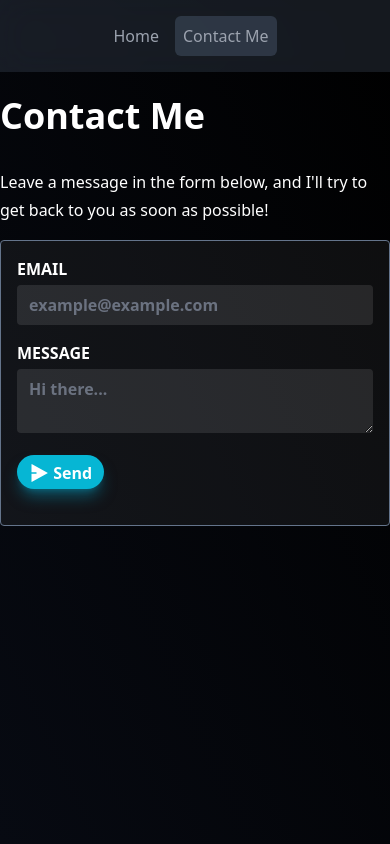
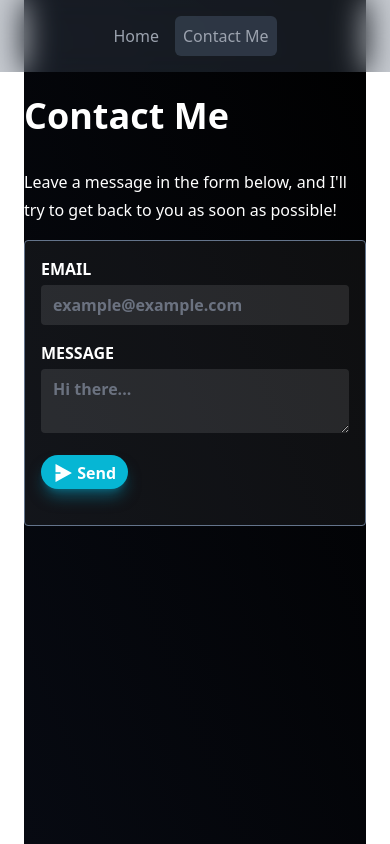
Before and after one commit to Maplerxyz/compositr.dev, a Next.js app: page /contact in a window 390 px wide. Built offline with nearby package versions, Linux system fonts and the light colour scheme.

Commit message:
refactor(common): move sm:m-0 mx-6 to corelayout
Signed-off-by: Jim (Compositr) <jimke2000@gmail.com>

```diff
--- a/src/common/layouts/core/CoreLayout.tsx
+++ b/src/common/layouts/core/CoreLayout.tsx
@@ -4,7 +4,7 @@ import type CoreProps from "@/common/typings/core/CoreProps";
 export default function CoreLayout(props: CoreProps) {
   return (
     <>
-      <div className="bg-gradient-to-bl from-black to-[#070a12] flex flex-row justify-center min-h-screen text-white">
+      <div className="bg-gradient-to-bl from-black to-[#070a12] flex flex-row justify-center min-h-screen text-white sm:m-0 mx-6">
         <NavBar />
         <main className="mt-24">{props.children}</main>
       </div>
--- a/src/pages/index.tsx
+++ b/src/pages/index.tsx
@@ -7,7 +7,7 @@ export default function Index(props: {
   topRepos: [GitHubAPIRepo, GitHubAPIRepo, GitHubAPIRepo, GitHubAPIRepo];
 }) {
   return (
-    <div className="prose prose-white text-white sm:m-0 mx-6">
+    <div className="prose prose-white text-white">
       <h1>Hello World! I&apos;m Compositr 👋</h1>
       <p>
         I am a self-taught (mostly!) coder and crypto enthusiast. I enjoy
```
